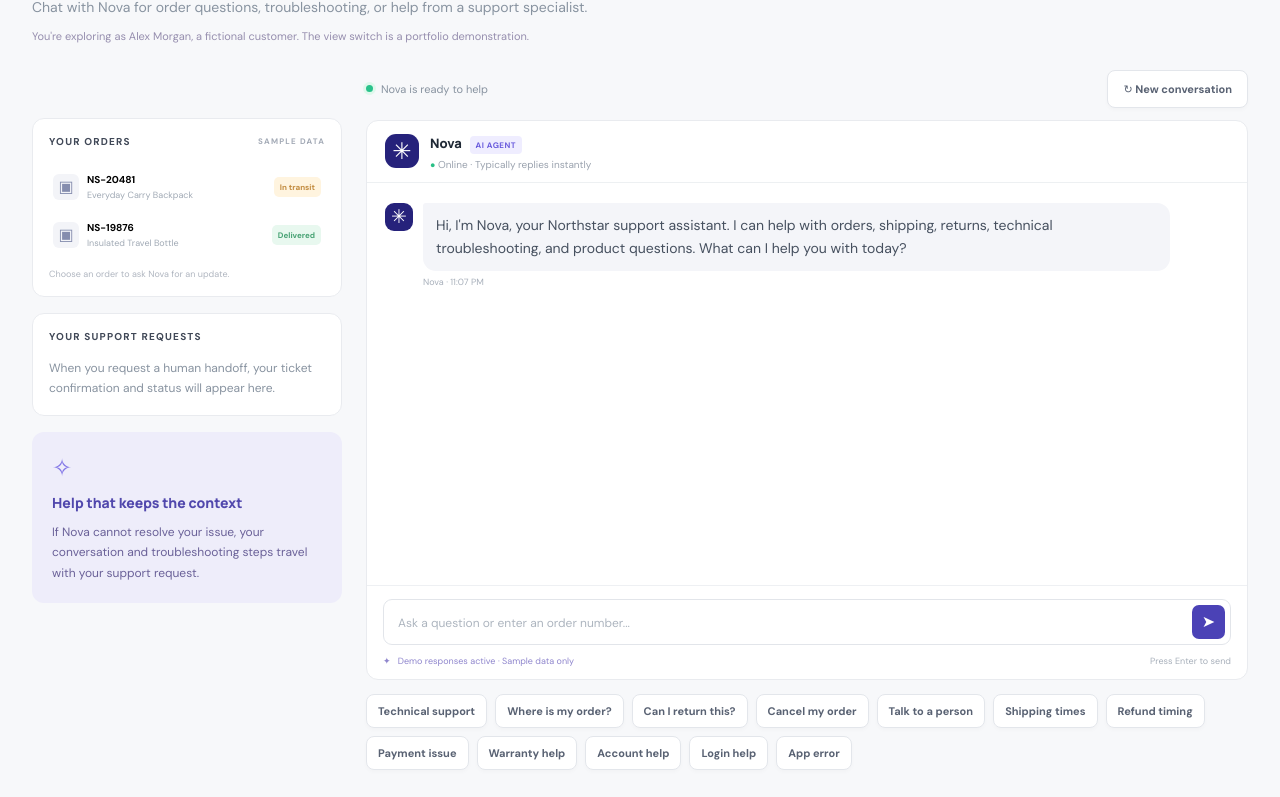
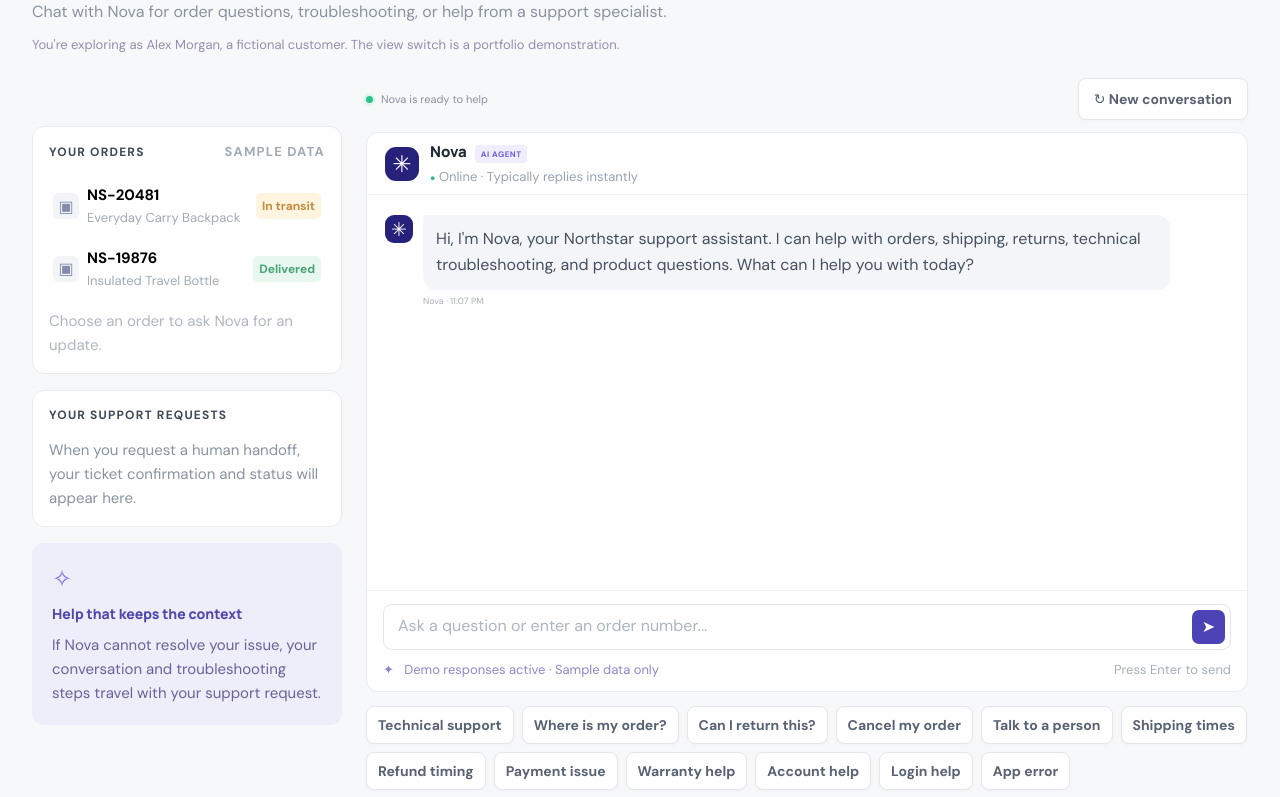
Before and after one commit to jamesgreatkim/Customer-Support-Agent, a website built with Vite: page northstar-support-agent/index.html in a window 1280 px wide. Shown: the part 196-993 px from the top of the page. Built offline with nearby package versions, Linux system fonts and the light colour scheme.

Commit message:
Increase text size

```diff
--- a/northstar-support-agent/src/style.css
+++ b/northstar-support-agent/src/style.css
@@ -217,3 +217,20 @@
 
 /* Expanded desktop workspace for customer and agent views. */
 @media(min-width:801px){.customer-page{max-width:1500px;padding:35px 32px 28px}.page{max-width:1600px;padding:32px 32px 24px}.chat-panel,.customer-chat-column .chat-panel{height:clamp(560px,70vh,760px)}.customer-layout{grid-template-columns:310px minmax(0,1fr)}.message .bubble{font-size:14px}}
+
+/* Larger, readable text throughout both support views. */
+.customer-shell,.shell{font-size:16px}
+.bubble,.message .bubble{font-size:16px!important;line-height:1.65}
+#message-input{font-size:16px;line-height:1.5}
+.info-card p,.customer-request p,.customer-help-copy,.customer-help-card p,.customer-source p{font-size:15px;line-height:1.6}
+.order-row strong,.customer-row strong,.customer-request strong,.panel-header strong{font-size:15px}
+.order-row small,.customer-row small,.customer-request small,.panel-header small,.card-foot,.customer-demo-note,.customer-footer,.composer-foot,.message-time{font-size:13px;line-height:1.5}
+.outline-btn,.primary-btn,.navitem,.view-switcher button,.scenario strong,.request-chat-link{font-size:14px!important}
+.card-title,.mini-heading,.eyebrow,.order-status,.ticket-badge,.tier{font-size:12px}
+.customer-intro p,.page-heading p{font-size:16px;line-height:1.6}
+.ticket-detail p,.ticket-detail li,.ticket-detail textarea,.ticket-detail select,.ticket-detail label,.ticket-summary,.ticket-transcript,.article p{font-size:15px;line-height:1.6}
+.ticket-row,.ticket-row p,.ticket-row strong,.ticket-controls select,.inbox-notice{font-size:14px}
+.ticket-row small,.scenario small,.subtle,.ticket-note{font-size:13px}
+.chat-resolution p,.satisfaction-survey p,.survey-comment-label,.survey-confirmation{font-size:15px;line-height:1.6}
+.satisfaction-survey legend{font-size:17px}.satisfaction-survey small{font-size:12px}
+@media(max-width:620px){.bubble,.message .bubble,#message-input{font-size:15px!important}.customer-quick-actions .outline-btn{font-size:13px!important}}
```
